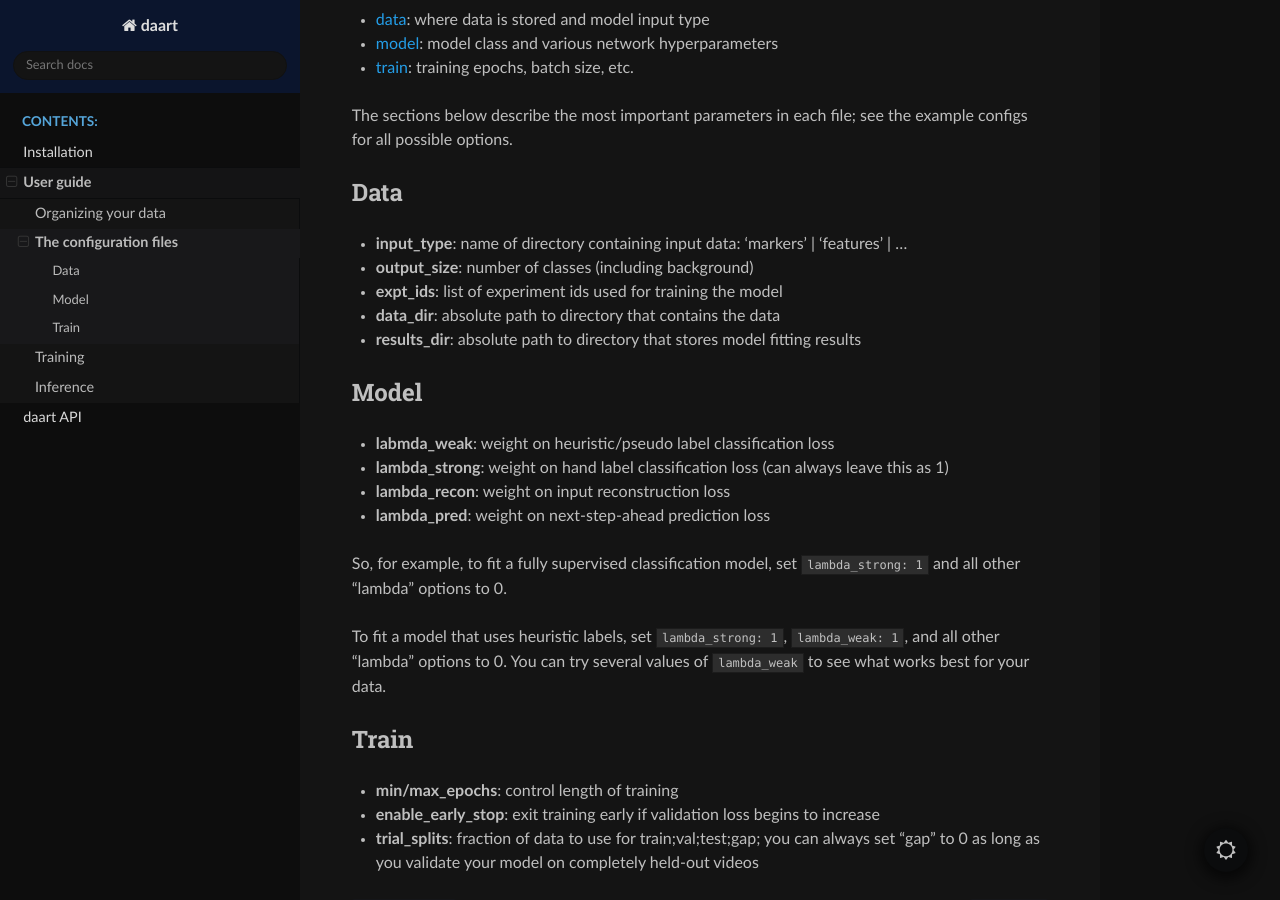
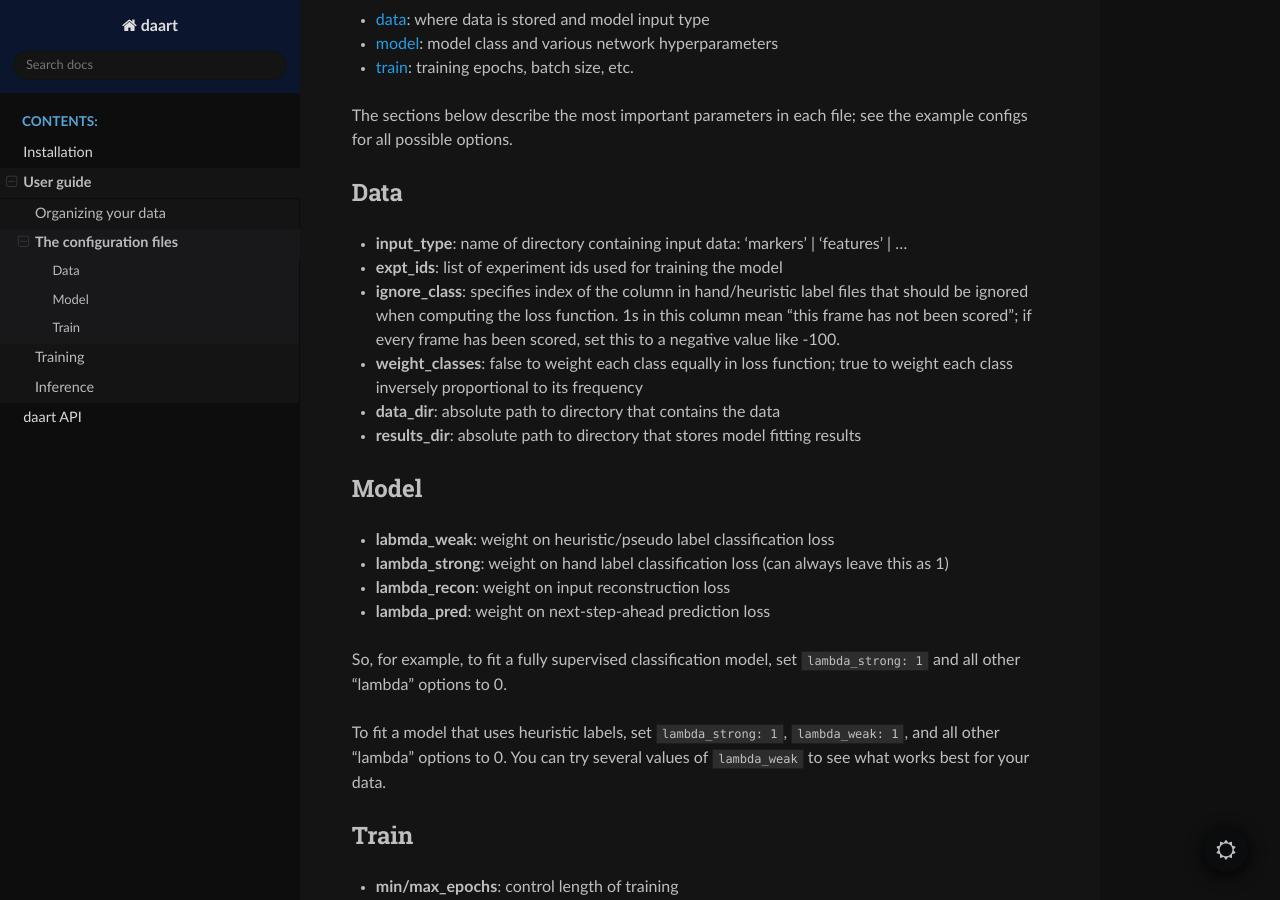
Before and after one commit to themattinthehatt/daart, a Sphinx documentation site: the page built from docs/source/user_guide/config_files.rst, in a window 1280 px wide and 900 px high, scrolled down 368 px. Built offline with Sphinx 7.4.7 and the Read the Docs theme 2.0.0, drawn with Linux system fonts in a browser that asks for light colours.

Commit message:
remove 'output_size' from configs, add some previously hidden options to docs

```diff
--- /dev/null
+++ b/docs/api/daart.utils.collect_callbacks.rst
@@ -0,0 +1,6 @@
+collect_callbacks
+=================
+
+.. currentmodule:: daart.utils
+
+.. autofunction:: collect_callbacks
--- a/docs/source/user_guide/config_files.rst
+++ b/docs/source/user_guide/config_files.rst
@@ -28,8 +28,9 @@ Data
 ====
 
 * **input_type**: name of directory containing input data: 'markers' | 'features' | ...
-* **output_size**: number of classes (including background)
 * **expt_ids**: list of experiment ids used for training the model
+* **ignore_class**: specifies index of the column in hand/heuristic label files that should be ignored when computing the loss function. 1s in this column mean "this frame has not been scored"; if every frame has been scored, set this to a negative value like -100.
+* **weight_classes**: false to weight each class equally in loss function; true to weight each class inversely proportional to its frequency
 * **data_dir**: absolute path to directory that contains the data
 * **results_dir**: absolute path to directory that stores model fitting results
 
```
Also changed, not shown: 3 other files.
